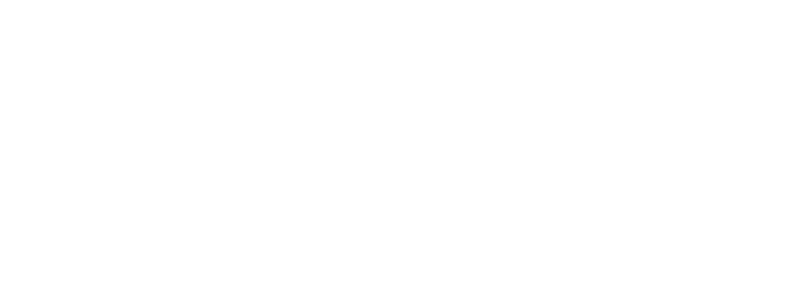
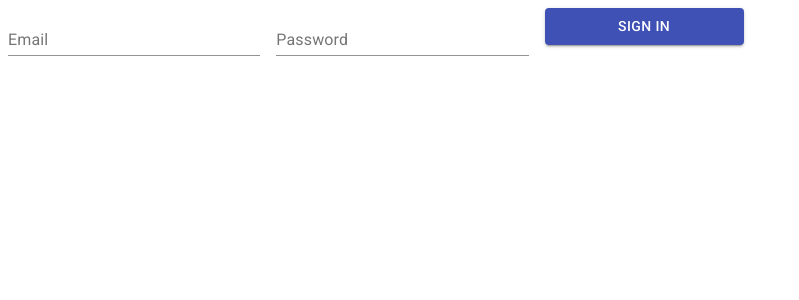
Before and after one commit to AnjaliKevadiya/phone-eats-first, a React (Create React App) app in the folder client/: page /signin in a window 1280 px wide. Shown: the top 300 px of the page, without its empty margins (0-799 px from the left). Built offline with nearby package versions, Linux system fonts and the light colour scheme.

Commit message:
created signup page

```diff
--- a/client/src/App.js
+++ b/client/src/App.js
@@ -2,6 +2,8 @@ import React from "react";
 import { BrowserRouter as Router, Route, Switch } from "react-router-dom";
 import "./App.css";
 import SignUp from "./pages/SignUp"
+import SignIn from "./pages/signin"
+
 
 function App() {
   return (
@@ -9,6 +11,7 @@ function App() {
       <div>
         <Switch>
           <Route exact path="/signup" component={SignUp} />
+          <Route exact path="/signin" component={SignIn} />
         </Switch>
             </div>
     </Router>
--- /dev/null
+++ b/client/src/Components/SignInForm/index.js
@@ -0,0 +1,31 @@
+import React from 'react';
+import { makeStyles } from '@material-ui/core/styles';
+import TextField from '@material-ui/core/TextField';
+import Button from '@material-ui/core/Button';
+
+const useStyles = makeStyles((theme) => ({
+  root: {
+    '& > *': {
+      margin: theme.spacing(1),
+      width: '25ch',
+    },
+  },
+}));
+
+export default function BasicTextFields() {
+  const classes = useStyles();
+
+  return (
+    <form className={classes.root} noValidate autoComplete="off">
+      <TextField id="standard-basic" label="Email" />
+      <TextField
+          id="standard-password-input"
+          label="Password"
+          type="password"
+          autoComplete="current-password" />
+      <Button variant="contained" color="primary" href="/home">
+        Sign In
+      </Button>
+    </form>
+  );
+}
--- a/client/src/pages/signIn.js
+++ b/client/src/pages/signIn.js
@@ -0,0 +1,13 @@
+import React from "react";
+import SignInForm from "../components/SignInForm";
+
+function SignIn() {
+    return (
+        <div>
+            <SignInForm />
+
+        </div>
+    )
+}
+
+export default SignIn;
```
Also changed, not shown: 2 other files (tests, documents, lock files or other folders).
